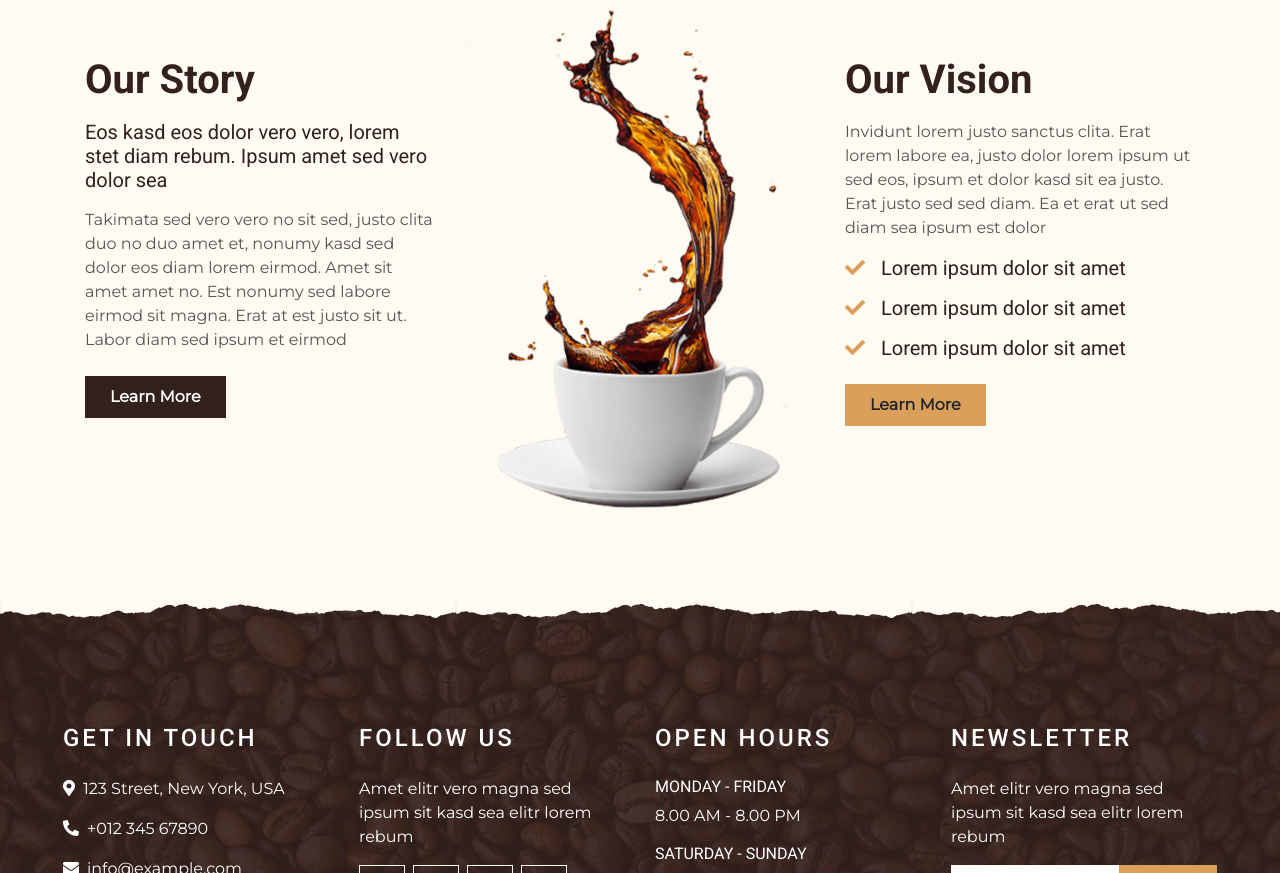
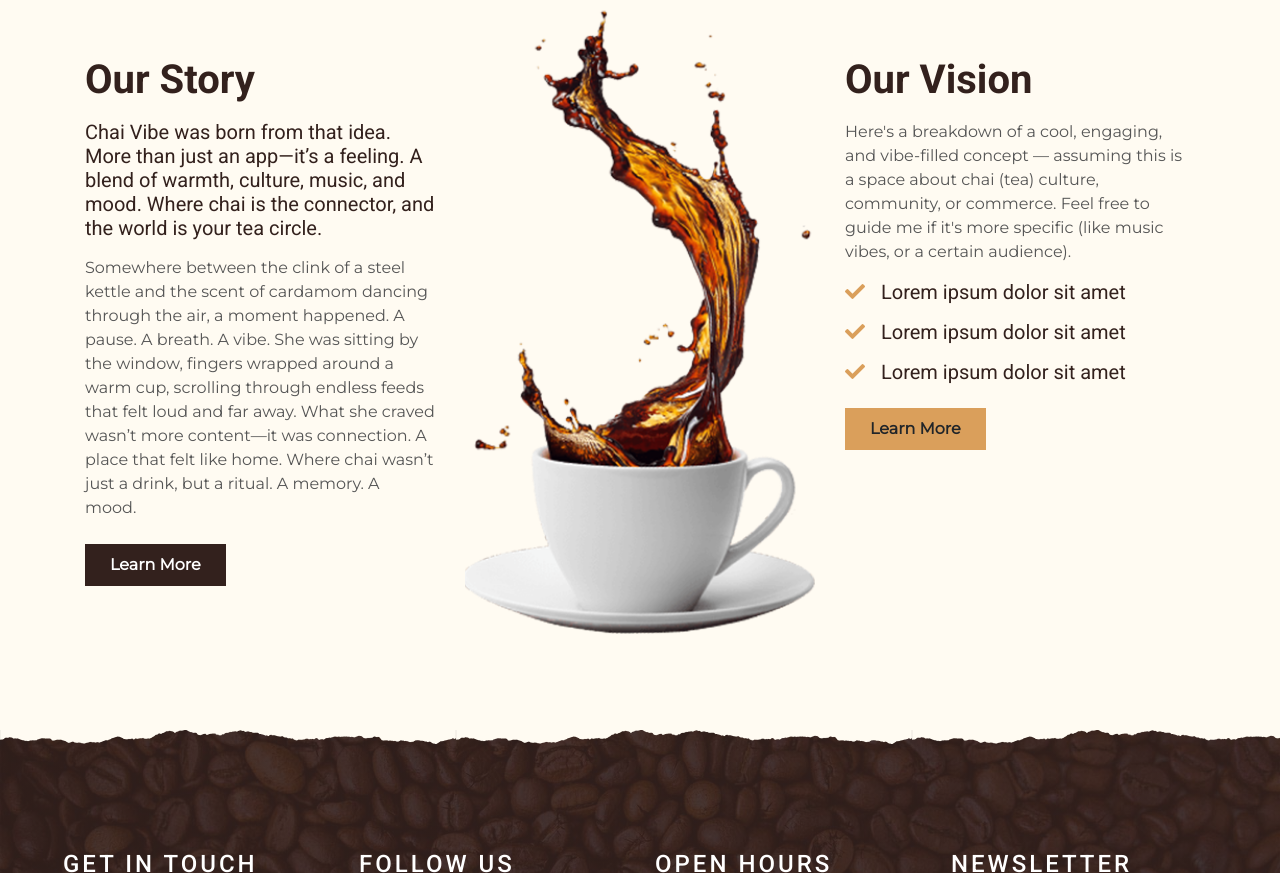
Before and after one commit to dnyaneshwarbuttepawad/Chai-Vibe, a plain HTML site: page about.html in a window 1280 px wide. Shown: the part 750-1623 px from the top of the page. Drawn offline with nearby package versions, Linux system fonts and the light colour scheme.

Commit message:
last commit

```diff
--- a/about.html
+++ b/about.html
@@ -81,8 +81,12 @@
             <div class="row">
                 <div class="col-lg-4 py-0 py-lg-5">
                     <h1 class="mb-3">Our Story</h1>
-                    <h5 class="mb-3">Eos kasd eos dolor vero vero, lorem stet diam rebum. Ipsum amet sed vero dolor sea</h5>
-                    <p>Takimata sed vero vero no sit sed, justo clita duo no duo amet et, nonumy kasd sed dolor eos diam lorem eirmod. Amet sit amet amet no. Est nonumy sed labore eirmod sit magna. Erat at est justo sit ut. Labor diam sed ipsum et eirmod</p>
+                    <h5 class="mb-3">Chai Vibe was born from that idea. More than just an app—it’s a feeling.
+                        A blend of warmth, culture, music, and mood.
+                        Where chai is the connector, and the world is your tea circle.</h5>
+                    <p>Somewhere between the clink of a steel kettle and the scent of cardamom dancing through the air, a moment happened. A pause. A breath. A vibe.
+
+                        She was sitting by the window, fingers wrapped around a warm cup, scrolling through endless feeds that felt loud and far away. What she craved wasn’t more content—it was connection. A place that felt like home. Where chai wasn’t just a drink, but a ritual. A memory. A mood.</p>
                     <a href="" class="btn btn-secondary font-weight-bold py-2 px-4 mt-2">Learn More</a>
                 </div>
                 <div class="col-lg-4 py-5 py-lg-0" style="min-height: 500px;">
@@ -92,7 +96,7 @@
                 </div>
                 <div class="col-lg-4 py-0 py-lg-5">
                     <h1 class="mb-3">Our Vision</h1>
-                    <p>Invidunt lorem justo sanctus clita. Erat lorem labore ea, justo dolor lorem ipsum ut sed eos, ipsum et dolor kasd sit ea justo. Erat justo sed sed diam. Ea et erat ut sed diam sea ipsum est dolor</p>
+                    <p>Here's a breakdown of a cool, engaging, and vibe-filled concept — assuming this is a space about chai (tea) culture, community, or commerce. Feel free to guide me if it's more specific (like music vibes, or a certain audience).</p>
                     <h5 class="mb-3"><i class="fa fa-check text-primary mr-3"></i>Lorem ipsum dolor sit amet</h5>
                     <h5 class="mb-3"><i class="fa fa-check text-primary mr-3"></i>Lorem ipsum dolor sit amet</h5>
                     <h5 class="mb-3"><i class="fa fa-check text-primary mr-3"></i>Lorem ipsum dolor sit amet</h5>
@@ -109,9 +113,9 @@
         <div class="row mx-0 pt-5 px-sm-3 px-lg-5 mt-4">
             <div class="col-lg-3 col-md-6 mb-5">
                 <h4 class="text-white text-uppercase mb-4" style="letter-spacing: 3px;">Get In Touch</h4>
-                <p><i class="fa fa-map-marker-alt mr-2"></i>123 Street, New York, USA</p>
-                <p><i class="fa fa-phone-alt mr-2"></i>+012 345 67890</p>
-                <p class="m-0"><i class="fa fa-envelope mr-2"></i>info@example.com</p>
+                <p><i class="fa fa-map-marker-alt mr-2"></i>chai-vibe cafe sinhgad collage kondava pune</p>
+                <p><i class="fa fa-phone-alt mr-2"></i>+919359020634</p>
+                <p class="m-0"><i class="fa fa-envelope mr-2"></i>info@chaivibe.com</p>
             </div>
             <div class="col-lg-3 col-md-6 mb-5">
                 <h4 class="text-white text-uppercase mb-4" style="letter-spacing: 3px;">Follow Us</h4>
@@ -134,7 +138,7 @@
             </div>
             <div class="col-lg-3 col-md-6 mb-5">
                 <h4 class="text-white text-uppercase mb-4" style="letter-spacing: 3px;">Newsletter</h4>
-                <p>Amet elitr vero magna sed ipsum sit kasd sea elitr lorem rebum</p>
+                <p>As your services</p>
                 <div class="w-100">
                     <div class="input-group">
                         <input type="text" class="form-control border-light" style="padding: 25px;" placeholder="Your Email">
@@ -147,7 +151,7 @@
         </div>
         <div class="container-fluid text-center text-white border-top mt-4 py-4 px-sm-3 px-md-5" style="border-color: rgba(256, 256, 256, .1) !important;">
             <p class="mb-2 text-white">Copyright &copy; <a class="font-weight-bold" href="#">Domain</a>. All Rights Reserved.</a></p>
-            <p class="m-0 text-white">Designed by <a class="font-weight-bold" href="https://htmlcodex.com">HTML Codex</a></p>
+            <p class="m-0 text-white">Designed by <a class="font-weight-bold" href="https://htmlcodex.com">Dnyaneshwar</a></p>
         </div>
     </div>
     <!-- Footer End -->
```
